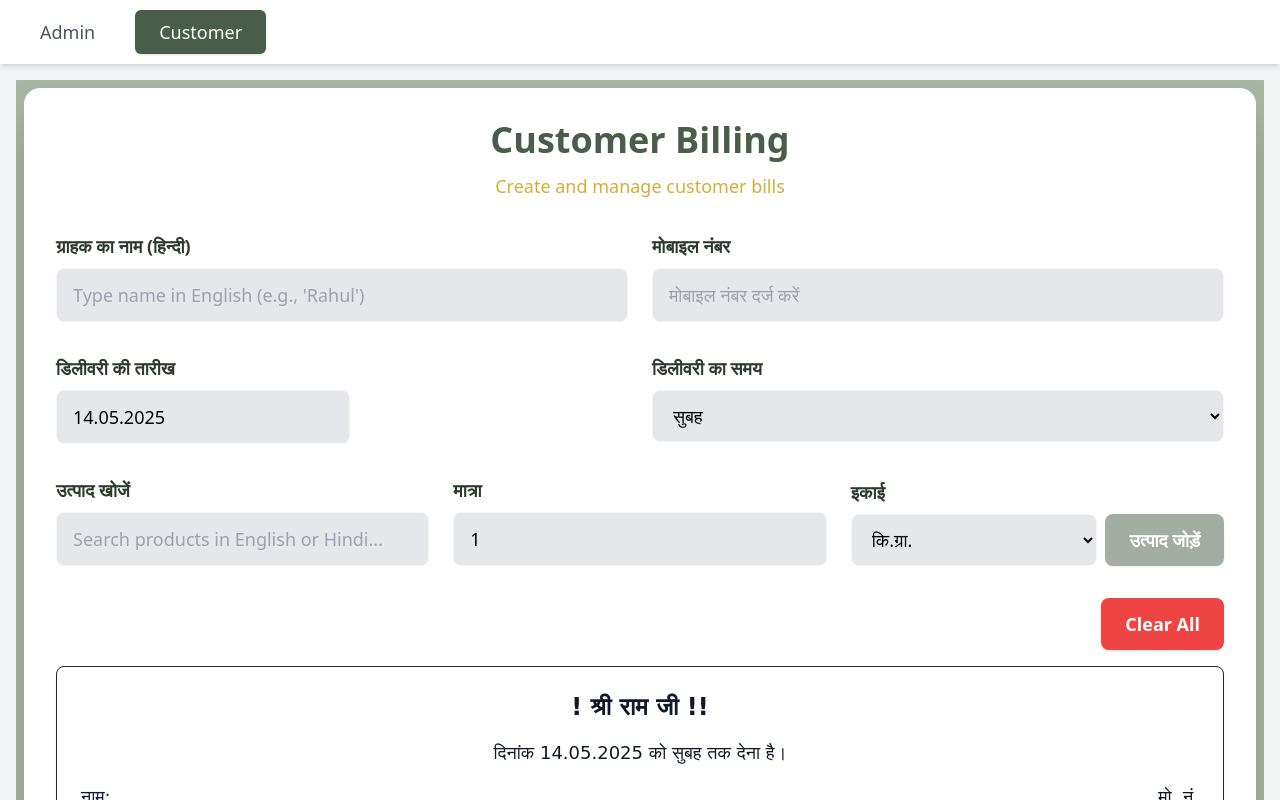
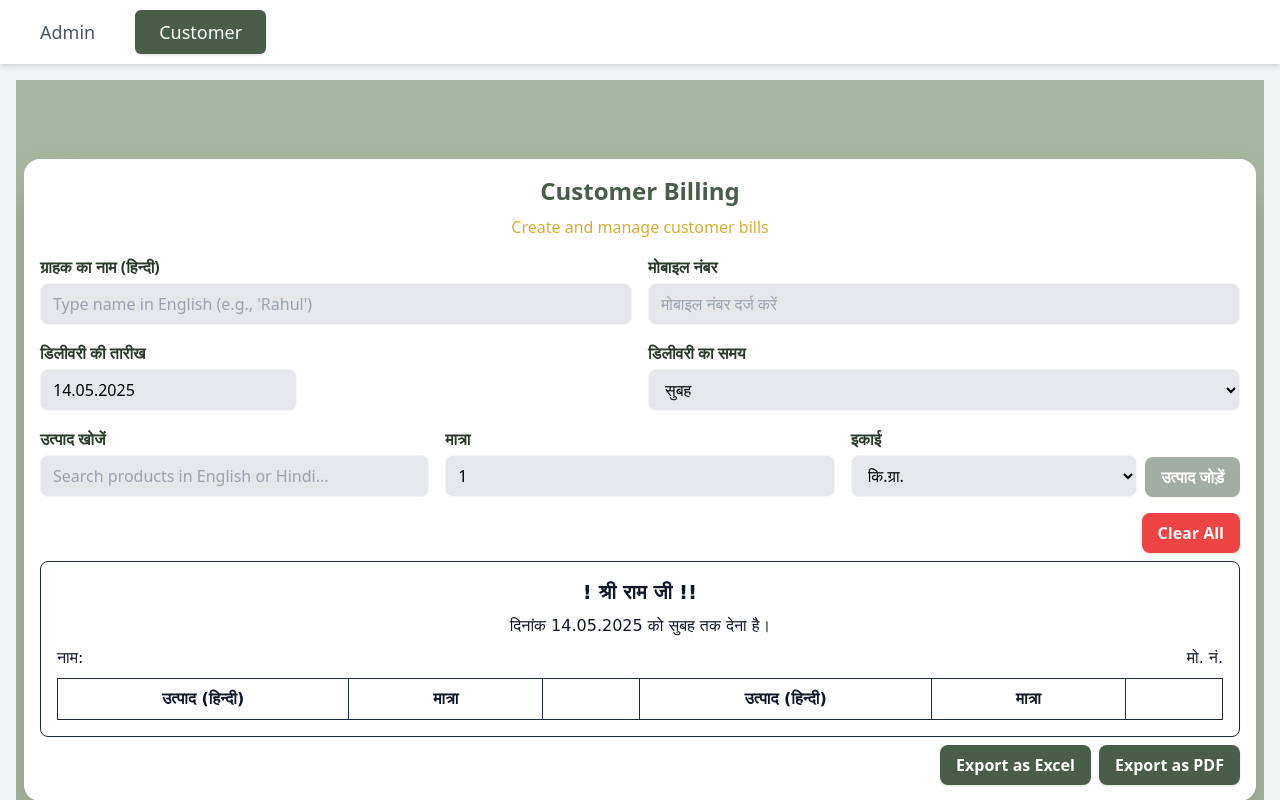
Before and after one commit to Jatin-Purbia/retail_shop, a React (Vite) app: page /customer in a window 1280 px wide. Shown: the top 800 px of the page. Built offline with nearby package versions, Linux system fonts and the light colour scheme.

Commit message:
first face of the application is ready

```diff
--- a/src/pages/AdminPage.jsx
+++ b/src/pages/AdminPage.jsx
@@ -4,25 +4,25 @@ import inventory from '../inventoryData';
 function AdminPage() {
   return (
     <div className="flex flex-col items-center p-2 justify-center min-h-screen bg-primary-light overflow-hidden">
-      <div className="bg-white rounded-2xl shadow-2xl p-8 w-full max-w-4xl">
-        <h1 className="text-3xl font-bold text-primary mb-2 text-center">Inventory Management</h1>
-        <p className="text-accent text-center mb-6">Manage your shop's inventory</p>
+      <div className="bg-white rounded-2xl shadow-2xl mt-9 p-4 w-full max-w-7xl">
+        <h1 className="text-2xl font-bold text-primary mb-2 text-center">Inventory Management</h1>
+        <p className="text-base text-accent text-center mb-4">Manage your shop's inventory</p>
 
         <div className="overflow-x-auto">
           <table className="min-w-full divide-y divide-gray-200">
-            <thead className="bg-gray-50">
+            <thead className="bg-gray-50 sticky top-0">
               <tr>
-                <th className="px-4 sm:px-6 py-3 text-left text-xs font-medium text-primary-dark uppercase tracking-wider">Name</th>
-                <th className="px-4 sm:px-6 py-3 text-left text-xs font-medium text-primary-dark uppercase tracking-wider">Hindi Name</th>
-                <th className="px-4 sm:px-6 py-3 text-left text-xs font-medium text-primary-dark uppercase tracking-wider">Unit</th>
+                <th className="px-3 py-2 text-left text-base font-medium text-primary-dark">Name</th>
+                <th className="px-3 py-2 text-left text-base font-medium text-primary-dark">Hindi Name</th>
+                <th className="px-3 py-2 text-left text-base font-medium text-primary-dark">Unit</th>
               </tr>
             </thead>
             <tbody className="bg-white divide-y divide-gray-200">
               {inventory.map((item) => (
                 <tr key={item.id} className="hover:bg-primary-light/10 transition-colors">
-                  <td className="px-4 sm:px-6 py-4 whitespace-nowrap text-sm font-medium text-primary-dark">{item.name}</td>
-                  <td className="px-4 sm:px-6 py-4 whitespace-nowrap text-sm text-primary">{item.hindiName}</td>
-                  <td className="px-4 sm:px-6 py-4 whitespace-nowrap text-sm text-primary">{item.unit}</td>
+                  <td className="px-3 py-2 whitespace-nowrap text-base text-primary-dark">{item.name}</td>
+                  <td className="px-3 py-2 whitespace-nowrap text-base text-primary">{item.hindiName}</td>
+                  <td className="px-3 py-2 whitespace-nowrap text-base text-primary">{item.unit}</td>
                 </tr>
               ))}
             </tbody>
--- a/src/pages/CustomerPage.jsx
+++ b/src/pages/CustomerPage.jsx
@@ -300,13 +300,13 @@ function CustomerPage() {
 
     return (
         <div className="flex flex-col p-2 items-center justify-center min-h-screen bg-primary-light overflow-hidden">
-            <div className="bg-white rounded-2xl shadow-2xl p-8 w-full max-w-7xl">
-                <h1 className="text-4xl font-bold text-primary mb-3 text-center">Customer Billing</h1>
-                <p className="text-lg text-accent text-center mb-8">Create and manage customer bills</p>
+            <div className="bg-white rounded-2xl shadow-2xl p-4 w-full max-w-7xl">
+                <h1 className="text-2xl font-bold text-primary mb-2 text-center">Customer Billing</h1>
+                <p className="text-base text-accent text-center mb-4">Create and manage customer bills</p>
 
-                <div className="grid grid-cols-1 md:grid-cols-2 gap-6 mb-8">
+                <div className="grid grid-cols-1 md:grid-cols-2 gap-4 mb-4">
                     <div className="relative">
-                        <label className="block text-lg text-primary-dark font-semibold mb-2">
+                        <label className="block text-base text-primary-dark font-semibold mb-1">
                             ग्राहक का नाम (हिन्दी)
                         </label>
                         <input
@@ -316,16 +316,16 @@ function CustomerPage() {
                             onFocus={() => setShowNameSuggestions(true)}
                             onBlur={() => setTimeout(() => setShowNameSuggestions(false), 200)}
                             onKeyDown={handleNameKeyDown}
-                            className="w-full px-4 py-3 text-lg bg-gray-200 border border-accent-light rounded-lg focus:outline-none focus:ring-2 focus:ring-primary"
+                            className="w-full px-3 py-2 text-base bg-gray-200 border border-accent-light rounded-lg focus:outline-none focus:ring-2 focus:ring-primary"
                             placeholder="Type name in English (e.g., 'Rahul')"
                             ref={nameInputRef}
                         />
                         {showNameSuggestions && nameSuggestions.length > 0 && (
-                            <div className="absolute z-10 w-full mt-1 bg-white border border-accent-light rounded-lg shadow-lg max-h-48 overflow-y-auto">
+                            <div className="absolute z-10 w-full mt-1 bg-white border border-accent-light rounded-lg shadow-lg max-h-32 overflow-y-auto">
                                 {nameSuggestions.map((suggestion, index) => (
                                     <div
                                         key={index}
-                                        className={`px-4 py-2 text-lg hover:bg-primary-light/10 cursor-pointer ${
+                                        className={`px-3 py-1 text-base hover:bg-primary-light/10 cursor-pointer ${
                                             index === highlightedIndex ? 'bg-primary-light/20' : ''
                                         }`}
                                         onMouseDown={() => {
@@ -341,40 +341,40 @@ function CustomerPage() {
                         )}
                     </div>
                     <div>
-                        <label className="block text-lg text-primary-dark font-semibold mb-2">
+                        <label className="block text-base text-primary-dark font-semibold mb-1">
                             मोबाइल नंबर
                         </label>
                         <input
                             type="text"
                             value={customerMobile}
                             onChange={(e) => setCustomerMobile(e.target.value)}
-                            className="w-full px-4 py-3 text-lg bg-gray-200 border border-accent-light rounded-lg focus:outline-none focus:ring-2 focus:ring-primary"
+                            className="w-full px-3 py-2 text-base bg-gray-200 border border-accent-light rounded-lg focus:outline-none focus:ring-2 focus:ring-primary"
                             placeholder="मोबाइल नंबर दर्ज करें"
                             maxLength={10}
                         />
                     </div>
                 </div>
 
-                <div className="grid grid-cols-1 md:grid-cols-2 gap-6 mb-8">
+                <div className="grid grid-cols-1 md:grid-cols-2 gap-4 mb-4">
                     <div>
-                        <label className="block text-lg text-primary-dark font-semibold mb-2">
+                        <label className="block text-base text-primary-dark font-semibold mb-1">
                             डिलीवरी की तारीख
                         </label>
                         <DatePicker
                             selected={deliveryDate}
                             onChange={(date) => setDeliveryDate(date)}
                             dateFormat="dd.MM.yyyy"
-                            className="w-full px-4 py-3 text-lg bg-gray-200 border border-accent-light rounded-lg focus:outline-none focus:ring-2 focus:ring-primary"
+                            className="w-full px-3 py-2 text-base bg-gray-200 border border-accent-light rounded-lg focus:outline-none focus:ring-2 focus:ring-primary"
                         />
                     </div>
                     <div>
-                        <label className="block text-lg text-primary-dark font-semibold mb-2">
+                        <label className="block text-base text-primary-dark font-semibold mb-1">
                             डिलीवरी का समय
                         </label>
                         <select
                             value={deliveryTimeHindi}
                             onChange={handleDeliveryTimeChange}
-                            className="w-full px-4 py-3 text-lg bg-gray-200 border border-accent-light rounded-lg focus:outline-none focus:ring-2 focus:ring-primary"
+                            className="w-full px-3 py-2 text-base bg-gray-200 border border-accent-light rounded-lg focus:outline-none focus:ring-2 focus:ring-primary"
                         >
                             <option value="सुबह">सुबह</option>
                             <option value="दोपहर">दोपहर</option>
@@ -383,9 +383,9 @@ function CustomerPage() {
                     </div>
                 </div>
 
-                <div className="grid grid-cols-1 md:grid-cols-3 gap-6 mb-8 items-end relative">
+                <div className="grid grid-cols-1 md:grid-cols-3 gap-4 mb-4 items-end relative">
                     <div>
-                        <label className="block text-lg text-primary-dark font-semibold mb-2">
+                        <label className="block text-base text-primary-dark font-semibold mb-1">
                             उत्पाद खोजें
                         </label>
                         <div className="relative">
@@ -395,15 +395,15 @@ function CustomerPage() {
                                 onChange={handleSearch}
                                 onKeyDown={handleSearchKeyDown}
                                 ref={searchInputRef}
-                                className="w-full px-4 py-3 text-lg bg-gray-200 border border-accent-light rounded-lg focus:outline-none focus:ring-2 focus:ring-primary"
+                                className="w-full px-3 py-2 text-base bg-gray-200 border border-accent-light rounded-lg focus:outline-none focus:ring-2 focus:ring-primary"
                                 placeholder="Search products in English or Hindi..."
                             />
                             {searchTerm && filteredItems.length > 0 && (
-                                <div className="absolute z-20 w-full mt-1 bg-white border border-accent-light rounded-lg shadow-lg max-h-48 overflow-y-auto">
+                                <div className="absolute z-20 w-full mt-1 bg-white border border-accent-light rounded-lg shadow-lg max-h-32 overflow-y-auto">
                                     {filteredItems.map((item, idx) => (
                                         <div
                                             key={item.id}
-                                            className={`p-2 text-lg cursor-pointer text-primary-dark ${
+                                            className={`p-2 text-base cursor-pointer text-primary-dark ${
                                                 idx === highlightedIndex ? 'bg-primary-light/20' : 'hover:bg-primary-light/10'
                                             }`}
                                             onMouseEnter={() => {
@@ -425,26 +425,26 @@ function CustomerPage() {
                         </div>
                     </div>
                     <div>
-                        <label className="block text-lg text-primary-dark font-semibold mb-2">
+                        <label className="block text-base text-primary-dark font-semibold mb-1">
                             मात्रा
                         </label>
                         <input
                             type="number"
                             value={quantity}
                             onChange={(e) => setQuantity(Math.max(1, parseInt(e.target.value) || 1))}
-                            className="w-full px-4 py-3 text-lg bg-gray-200 border border-accent-light rounded-lg focus:outline-none focus:ring-2 focus:ring-primary"
+                            className="w-full px-3 py-2 text-base bg-gray-200 border border-accent-light rounded-lg focus:outline-none focus:ring-2 focus:ring-primary"
                             min="1"
                         />
                     </div>
                     <div className="flex gap-2 items-end">
                         <div className="flex-1">
-                            <label className="block text-lg text-primary-dark font-semibold mb-2">
+                            <label className="block text-base text-primary-dark font-semibold mb-1">
                                 इकाई
                             </label>
                             <select
                                 value={selectedUnit}
                                 onChange={(e) => setSelectedUnit(e.target.value)}
-                                className="w-full px-4 py-3 text-lg bg-gray-200 border border-accent-light rounded-lg focus:outline-none focus:ring-2 focus:ring-primary"
+                                className="w-full px-3 py-2 text-base bg-gray-200 border border-accent-light rounded-lg focus:outline-none focus:ring-2 focus:ring-primary"
                             >
                                 <option value="किग्रा">कि.ग्रा.</option>
                                 <option value="ग्राम">ग्राम</option>
@@ -457,7 +457,7 @@ function CustomerPage() {
                         <button
                             type="button"
                             onClick={handleAddToCart}
-                            className="px-6 py-3 text-lg bg-primary hover:bg-primary-dark text-white rounded-lg font-semibold shadow transition disabled:opacity-50 disabled:cursor-not-allowed"
+                            className="px-4 py-2 text-base bg-primary hover:bg-primary-dark text-white rounded-lg font-semibold shadow transition disabled:opacity-50 disabled:cursor-not-allowed"
                             disabled={!selectedItem}
                         >
                             उत्पाद जोड़ें
@@ -465,10 +465,10 @@ function CustomerPage() {
                     </div>
                 </div>
 
-                <div className="flex justify-end mb-4">
+                <div className="flex justify-end mb-2">
                     <button
                         onClick={handleClearCart}
-                        className="px-6 py-3 text-lg bg-red-500 hover:bg-red-600 text-white rounded-lg font-semibold shadow transition"
+                        className="px-4 py-2 text-base bg-red-500 hover:bg-red-600 text-white rounded-lg font-semibold shadow transition"
                     >
                         Clear All
                     </button>
@@ -476,7 +476,7 @@ function CustomerPage() {
 
                 <div
                     ref={billRef}
-                    className="bg-white p-6 border border-gray-800 rounded-lg shadow-sm mb-8"
+                    className="bg-white p-4 border border-gray-800 rounded-lg shadow-sm mb-4"
                     style={{
                         fontFamily: 'DejaVu Sans, Arial, sans-serif',
                         color: '#222',
@@ -485,58 +485,60 @@ function CustomerPage() {
                         margin: '0 auto',
                     }}
                 >
-                    <div className="text-center font-bold text-2xl mb-4 text-gray-900">! श्री राम जी !!</div>
-                    <div className="text-center text-lg mb-4 text-gray-900">
+                    <div className="text-center font-bold text-xl mb-2 text-gray-900">! श्री राम जी !!</div>
+                    <div className="text-center text-base mb-2 text-gray-900">
                         {`दिनांक ${formattedDeliveryDateBill} को ${hindiDeliveryTimeBill} तक देना है।`}
                     </div>
-                    <div className="flex justify-between text-lg mb-4 text-gray-900">
+                    <div className="flex justify-between text-base mb-2 text-gray-900">
                         <span>नाम: {customerName || ''}</span>
                         <span>मो. नं. {customerMobile || ''}</span>
                     </div>
 
-                    <table className="w-full border-collapse text-lg">
-                        <thead>
+                    <div className="overflow-y-auto" style={{ maxHeight: '50vh' }}>
+                        <table className="w-full border-collapse text-base">
+                            <thead className="sticky top-0 bg-white">
                                 <tr>
-                                <th className="border border-gray-800 p-3 w-1/4 text-center text-gray-900 font-bold">
+                                    <th className="border border-gray-800 p-2 w-1/4 text-center text-gray-900 font-bold">
                                         उत्पाद (हिन्दी)
                                     </th>
-                                <th className="border border-gray-800 p-3 w-1/6 text-center text-gray-900 font-bold">
+                                    <th className="border border-gray-800 p-2 w-1/6 text-center text-gray-900 font-bold">
                                         मात्रा
                                     </th>
-                                <th className="border border-gray-800 p-3 w-1/12"></th>
-                                <th className="border border-gray-800 p-3 w-1/4 text-center text-gray-900 font-bold">
+                                    <th className="border border-gray-800 p-2 w-1/12"></th>
+                                    <th className="border border-gray-800 p-2 w-1/4 text-center text-gray-900 font-bold">
                                         उत्पाद (हिन्दी)
                                     </th>
-                                <th className="border border-gray-800 p-3 w-1/6 text-center text-gray-900 font-bold">
+                                    <th className="border border-gray-800 p-2 w-1/6 text-center text-gray-900 font-bold">
                                         मात्रा
                                     </th>
-                                <th className="border border-gray-800 p-3 w-1/12"></th>
+                                    <th className="border border-gray-800 p-2 w-1/12"></th>
                                 </tr>
                             </thead>
                             <tbody>
                                 {generateTwoColumnTable(cart).map((row, idx) => (
                                     <tr key={idx}>
-                                    <td className="border border-gray-800 p-3 text-center text-gray-900">{row[0]}</td>
-                                    <td className="border border-gray-800 p-3 text-center text-gray-900">{row[1]}</td>
-                                    <td className="border border-gray-800 p-3"></td>
-                                    <td className="border border-gray-800 p-3 text-center text-gray-900">{row[3]}</td>
-                                    <td className="border border-gray-800 p-3 text-center text-gray-900">{row[4]}</td>
-                                    <td className="border border-gray-800 p-3"></td>
+                                        <td className="border border-gray-800 p-2 text-center text-gray-900">{row[0]}</td>
+                                        <td className="border border-gray-800 p-2 text-center text-gray-900">{row[1]}</td>
+                                        <td className="border border-gray-800 p-2"></td>
+                                        <td className="border border-gray-800 p-2 text-center text-gray-900">{row[3]}</td>
+                                        <td className="border border-gray-800 p-2 text-center text-gray-900">{row[4]}</td>
+                                        <td className="border border-gray-800 p-2"></td>
                                     </tr>
                                 ))}
                             </tbody>
                         </table>
                     </div>
+                </div>
 
-                <div className="flex flex-col mt-5 sm:flex-row gap-4 justify-end">
+                <div className="flex flex-col mt-2 sm:flex-row gap-2 justify-end">
                     <button
-                        className="px-6 py-3 text-lg bg-primary hover:bg-primary-dark text-white rounded-lg font-semibold shadow transition flex-1 sm:flex-none"
+                        className="px-4 py-2 text-base bg-primary hover:bg-primary-dark text-white rounded-lg font-semibold shadow transition flex-1 sm:flex-none"
                         onClick={handleExportExcel}
                     >
                         Export as Excel
                     </button>
                     <button
-                        className="px-6 py-3 text-lg bg-primary hover:bg-primary-dark text-white rounded-lg font-semibold shadow transition flex-1 sm:flex-none"
+                        className="px-4 py-2 text-base bg-primary hover:bg-primary-dark text-white rounded-lg font-semibold shadow transition flex-1 sm:flex-none"
                         onClick={handleExportPDF}
                     >
                         Export as PDF
```
Lines whose indentation alone changed are shown as unchanged.
